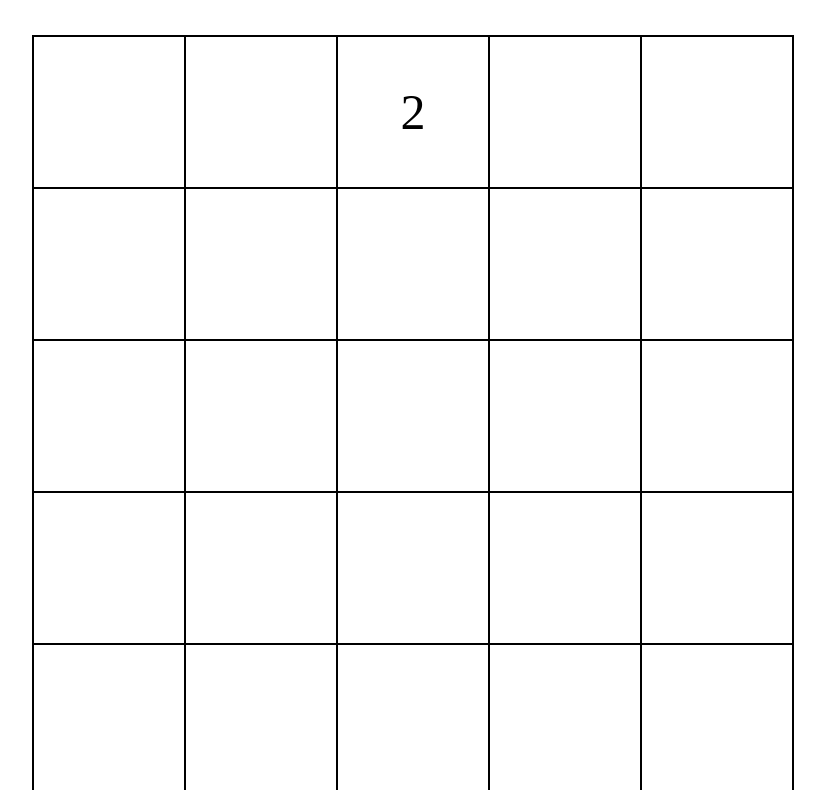
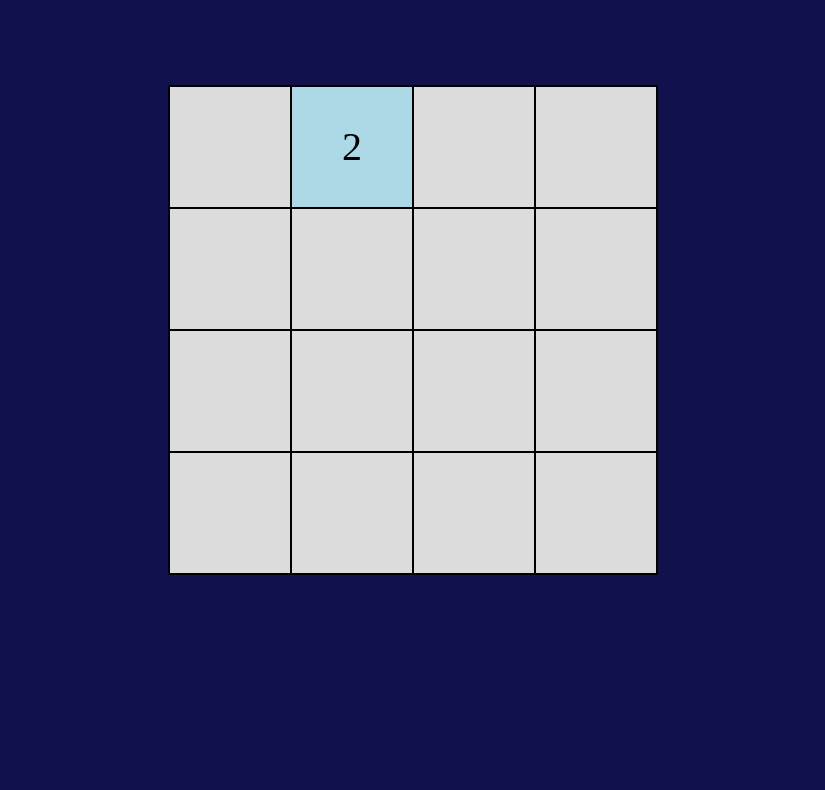
Before and after one commit to ZsuzsaBenko/game2048, a plain HTML site: page index.html in a window 1280 px wide. Shown: the part 123-913 px from the top of the page, without its empty margins (227-1052 px from the left). After the commit the page ends 800 px from the top, so only its background shows below. Drawn offline with Linux system fonts and the light colour scheme.

Commit message:
Colors added to grids (different color based on the number it contains).

```diff
--- a/game.js
+++ b/game.js
@@ -1,5 +1,5 @@
 export const game = {
-    gridNumber: 25,
+    gridNumber: 16,
     gameGrid: [],
     gridsLeftToRight: [],
     gridsRightToLeft: [],
--- a/styles.css
+++ b/styles.css
@@ -2,17 +2,22 @@ html, body {
     margin: 0;
     padding: 0;
     box-sizing: border-box;
+    background-color: #11114E;
 }
 
 h1 {
     text-align: center;
+    font-size: 50px;
+    color: gainsboro;
+    margin-top: 50px;
 }
 #game-container {
     display: flex;
     flex-wrap: wrap;
     margin: 100px auto;
     border: 1px solid black;
-    font-size: 50px;
+    font-size: 40px;
     text-align: center;
-    line-height: 150px;
+    line-height: 120px;
+    background-color: gainsboro;
 }
--- a/view.js
+++ b/view.js
@@ -5,12 +5,12 @@ export const view = {
     container: document.querySelector("#game-container"),
 
     createGameGrid: function() {
-        this.container.style.width = `${152 * Math.sqrt(game.gridNumber)}px`;
-        this.container.style.height = `${152 * Math.sqrt(game.gridNumber)}px`;
+        this.container.style.width = `${122 * Math.sqrt(game.gridNumber)}px`;
+        this.container.style.height = `${122 * Math.sqrt(game.gridNumber)}px`;
         for (let i = 0; i < game.gridNumber; i++) {
             let grid = document.createElement("div");
-            grid.style.width = "150px";
-            grid.style.height = "150px";
+            grid.style.width = "120px";
+            grid.style.height = "120px";
             grid.style.border = "1px solid black";
             grid.setAttribute("id", `${i}`);
             this.container.appendChild(grid);
@@ -21,8 +21,20 @@ export const view = {
         for (let i = 0; i < game.gridNumber; i++) {
             const grid = document.getElementById(`${i}`);
             grid.innerText = '';
+            grid.style.backgroundColor = "gainsboro";
             if (game.gameGrid[i].value !== 0) {
                 grid.innerText = game.gameGrid[i].value;
+                this.colorGrid(grid);
+            }
+        }
+    },
+
+    colorGrid: function(grid) {
+        const colors = ["lightblue", "lightcoral", "palegreen", "gold", "slateblue", "forestgreen", "orange",
+                        "rebeccapurple", "crimson", "tan", "greenyellow", "indigo"];
+        for(let i = 1; i < 13; i++) {
+            if (grid.textContent === `${Math.pow(2, i)}`) {
+                grid.style.backgroundColor = colors[i-1];
             }
         }
     },
```
